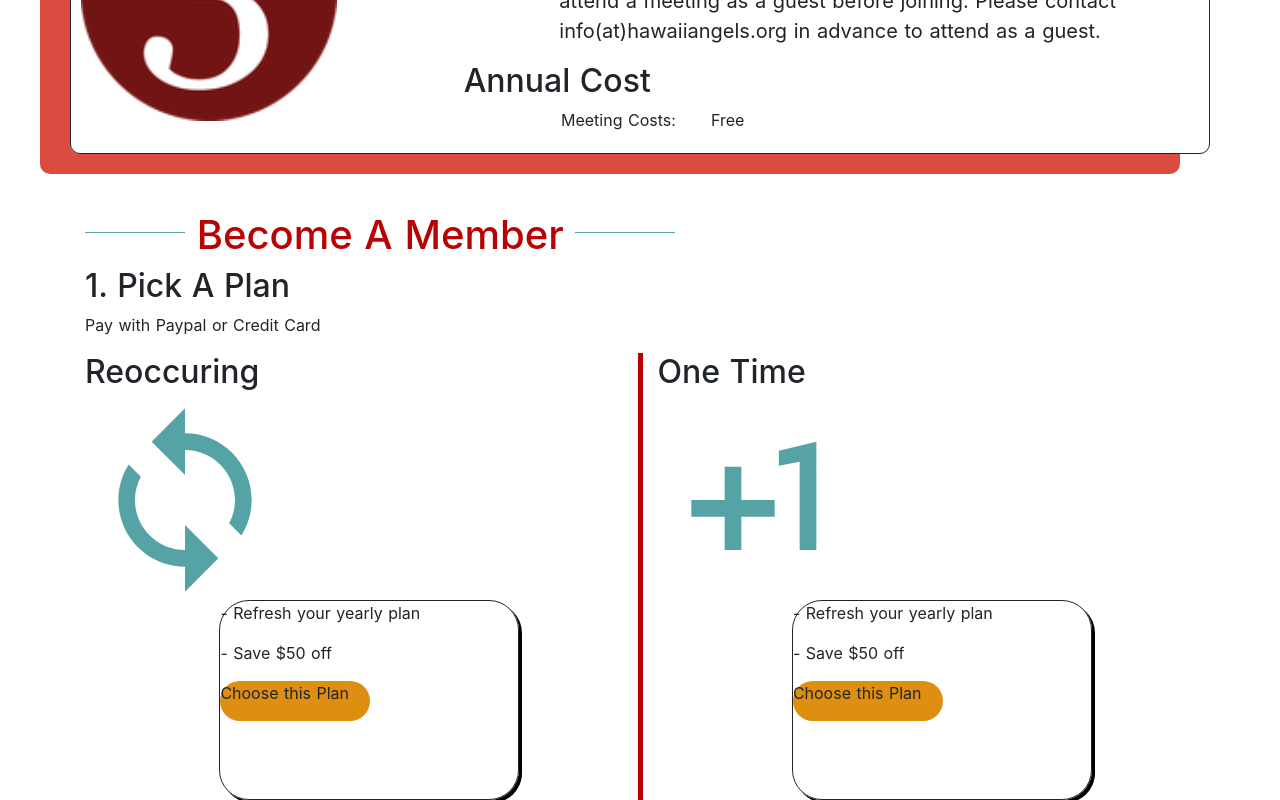
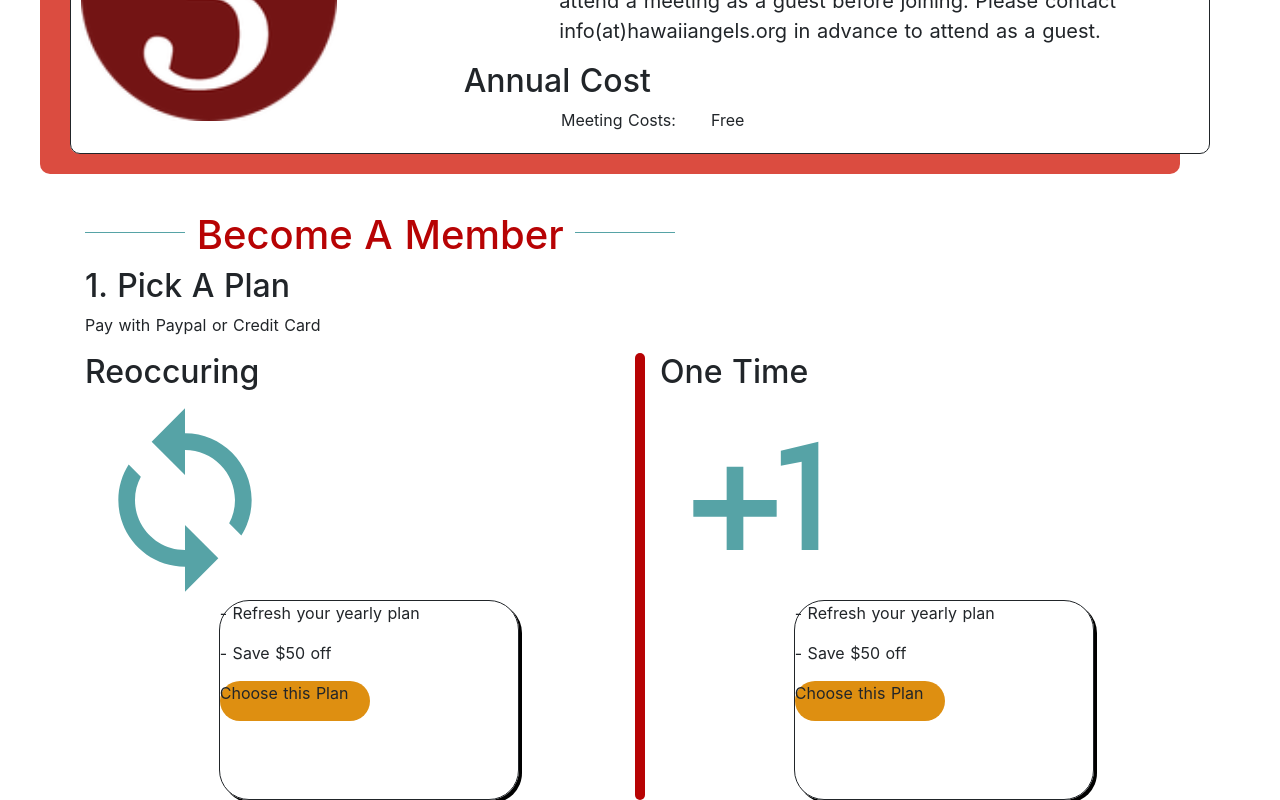
Before and after one commit to WildcherryBazzaire/HawaiianAngels, a Nuxt app: page /investors in a window 1280 px wide. Shown: the part 1763-2563 px from the top of the page. Built offline with nearby package versions, Linux system fonts and the light colour scheme.

Commit message:
still working

```diff
--- a/pages/investors.vue
+++ b/pages/investors.vue
@@ -100,7 +100,8 @@ export default {
   width: 100px;
 }
 .divider {
-  border-left: thick solid #b70304;
+  border-left: 10px solid #b70304;
+  border-radius: 10px;
 }
 h1 {
   color: #b70304;
```
